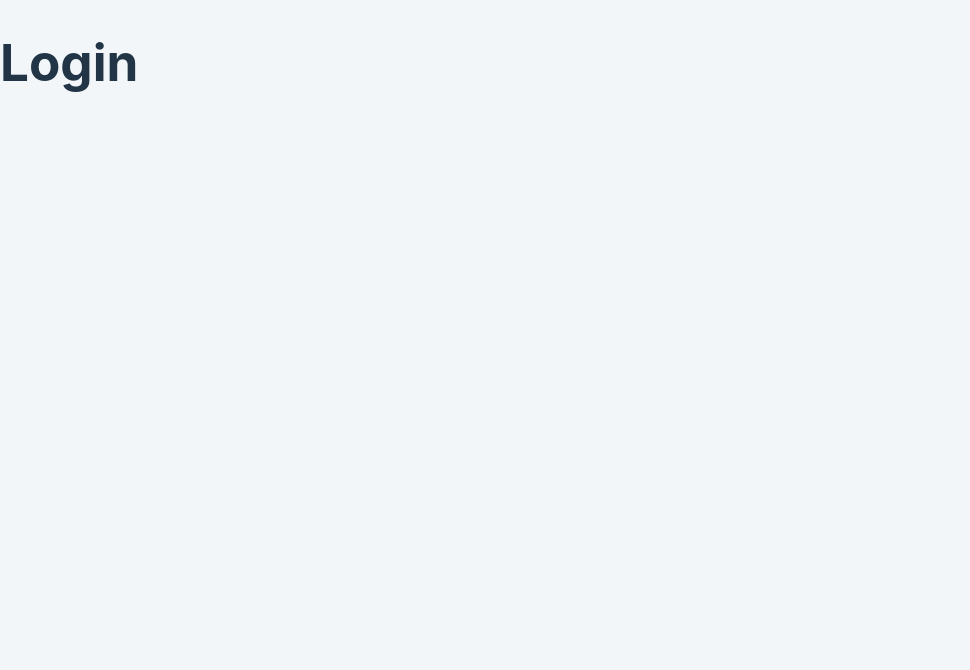
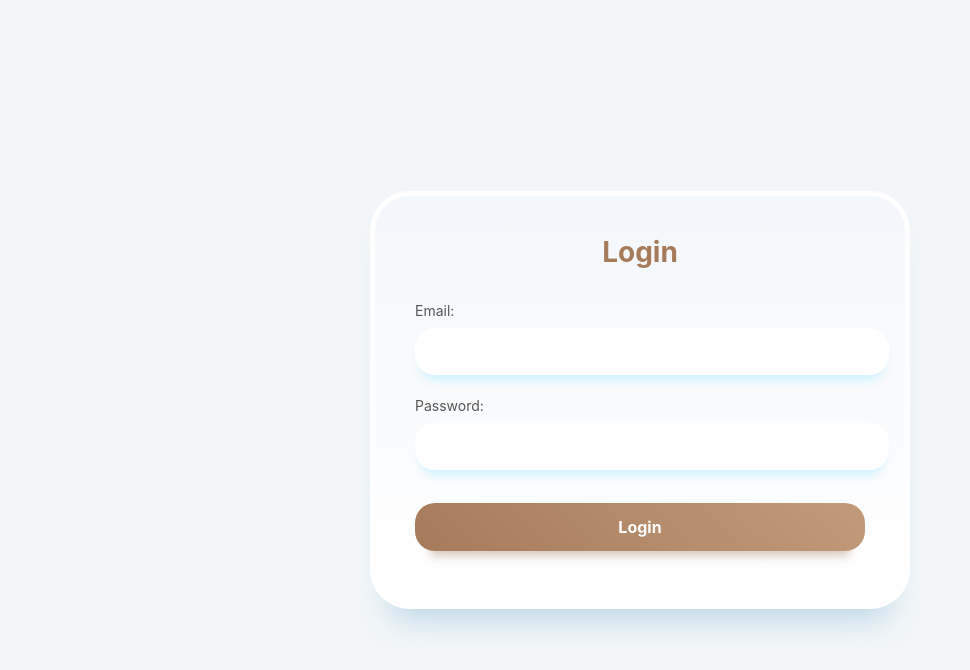
Before and after one commit to phiona-dev/Mrembo-App, a React (Vite) app: page /login in a window 1280 px wide. Shown: the top 670 px of the page, without its empty margins (0-970 px from the left). Built offline with nearby package versions, Linux system fonts and the light colour scheme.

Commit message:
frontend login form

```diff
--- a/src/pages/Login.jsx
+++ b/src/pages/Login.jsx
@@ -1,8 +1,74 @@
-import React from 'react'
+import React, { useState } from 'react'
+import "./auth.css";
+import axios from 'axios';
+import { useNavigate } from 'react-router';
 
 const Login = () => {
+  const [email, setEmail] = useState("");
+  const [password, setPassword] = useState("");
+  const [error, setError] = useState("");
+
+  const navigate = useNavigate();
+
+  const handleEmailChange = (e) => {
+    setEmail(e.target.value)
+  }
+
+  const handlePasswordChange = (e) => {
+    setPassword(e.target.value)
+  }
+
+  const handleSubmit = async (e) => {
+    e.preventDefault();
+    setError("");
+
+    if (!email || !password) {
+      setError("All fields are required!")
+      return;
+    }
+
+    try {
+      const response = await axios.post("http://localhost:3000/auth/login", {email, password})
+
+      const data = response.data;
+
+      if (response.status === 200) {
+        localStorage.setItem("token", data.token);
+        localStorage.setItem("user", JSON.stringify(data.user))
+        navigate("/app")
+
+      }
+    } catch (err) {
+      if (err.response && err.response.data.message) {
+        setError(err.response.data.message)
+      } else {
+        setError("An error occurred. Please try again.")
+      }
+    }
+  }
   return (
-    <h1>Login</h1>
+    <div className="page">
+      <div className="container">
+        <div className="heading">Login</div>
+
+        <form onSubmit={handleSubmit}>
+
+          {error && <p style={{ color: "red" }}>{error}</p>}
+
+          <div>
+            <label>Email: </label>
+            <input type="email" id="email" value={email} onChange={handleEmailChange} required></input>
+          </div>
+          <div>
+            <label>Password: </label>
+            <input type="password" id="password" value={password} onChange={handlePasswordChange} required></input>
+          </div>
+          <div>
+            <button type="submit">Login</button>
+          </div>
+        </form>
+      </div>
+    </div>
   )
 }
 
--- a/src/pages/auth.css
+++ b/src/pages/auth.css
@@ -3,6 +3,7 @@ html, body, #root {
   margin: 0;
   font-family: "Poppins", "Inter", sans-serif;
   width: 100%;
+  color: #555;
 }
 
 .page {
@@ -61,12 +62,13 @@ label {
   width: 100%;
   background: white;
   border: none;
-  padding: 14px 18px;
+  padding: 14px 10px;
   border-radius: 20px;
   margin-top: 6px;
   box-shadow: #cff0ff 0px 10px 10px -5px;
   border: 2px solid transparent;
   transition: 0.2s ease;
+  color: #555;
 }
 
 form input:focus {
```
